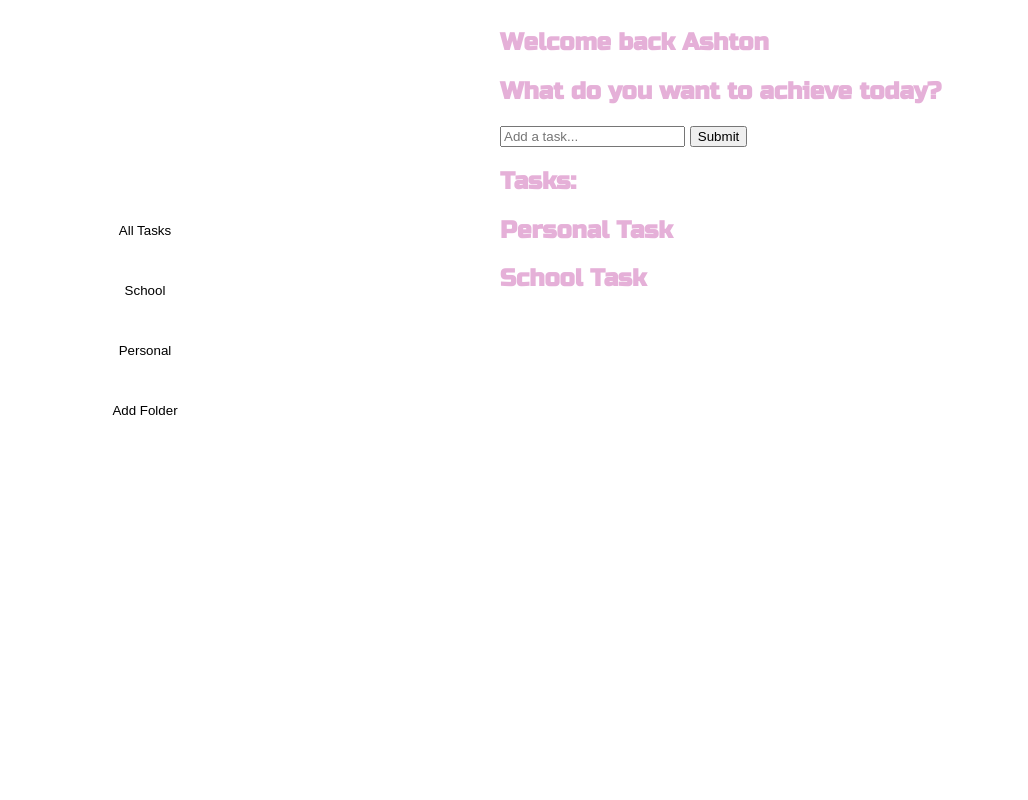
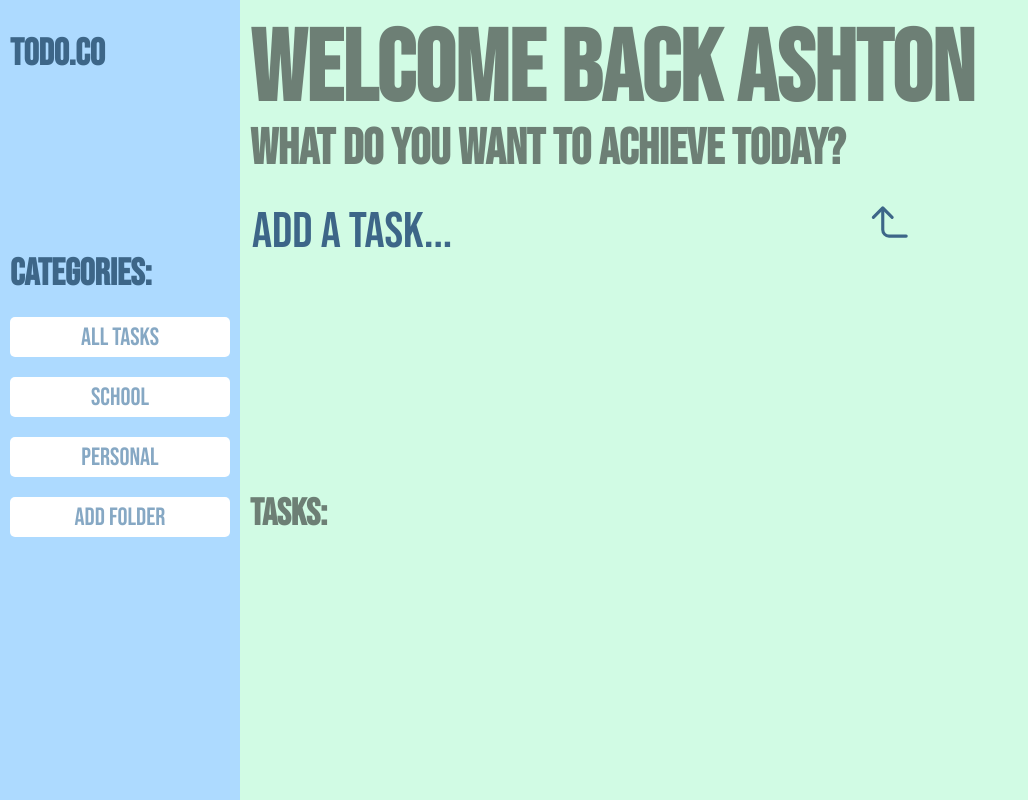
Before and after one commit to avati123/todoapp, a plain HTML site: page code/index.html in a window 1280 px wide. Shown: the whole page, without its empty margins (0-1028 px from the left). Drawn offline with Linux system fonts and the light colour scheme.

Commit message:
Changed layout and design

```diff
--- a/code/index.html
+++ b/code/index.html
@@ -12,25 +12,27 @@
     <h2 id="left-title">Welcome back Ashton</h2>
 
 
-    <h2>What do you want to achieve today?</h2>
+    <h2 id="achieve-today">What do you want to achieve today?</h2>
 
 
 <div class="task-searchbox">
     <input type="type" placeholder="Add a task..."id="task-add"></input>
-    <button id="submit-btn">Submit</button>
+    <button id="submit-btn"><svg stroke="currentColor" fill="currentColor" stroke-width="0" viewBox="0 0 16 16" height="1em" width="1em" xmlns="http://www.w3.org/2000/svg"><path fill-rule="evenodd" d="M2.646 6.854a.5.5 0 00.708 0L6 4.207l2.646 2.647a.5.5 0 10.708-.708l-3-3a.5.5 0 00-.708 0l-3 3a.5.5 0 000 .708z" clip-rule="evenodd"></path><path fill-rule="evenodd" d="M6 3.5a.5.5 0 00-.5.5v6.5A2.5 2.5 0 008 13h5.5a.5.5 0 000-1H8a1.5 1.5 0 01-1.5-1.5V4a.5.5 0 00-.5-.5z" clip-rule="evenodd"></path></svg></button>
 
 </div>
 <div id="tasks-container">
     <h2 id="tasks-title">Tasks:</h2>
-    <h2 id="task2" class="personal">Personal Task</h2>
-    <h2 id="task3" class="school">School Task</h2>
 </div>
 </div>
 <div id="menubar">
+    <h2 id="title">todo.co</h2>
+    <h2 id="cat-title">Categories:</h2>
+    <div id="tags">
     <button id="allTasks" class="folderBtn">All Tasks</button><br>
     <button id="school" class="folderBtn">School</button><br>
     <button id="personal" class ="folderBtn">Personal</button><br>
     <button id="addFolder">Add Folder</button>
+</div>
 </div>
 </div>
 
--- a/code/script.js
+++ b/code/script.js
@@ -49,7 +49,7 @@ addTaskElement = () => {
 allTasksPress.onclick = () =>{
     allTasksPressBtnStatus = "active";
     console.log("allTasksPress Clicked")
-    document.getElementById("allTasks").style.backgroundColor = '#e7e7e7';
+    document.getElementById("allTasks").style.backgroundColor = '#3d6688';
     checkBtnStatus()
 }
 
@@ -57,7 +57,7 @@ allTasksPress.onclick = () =>{
 schoolPress.onclick = () =>{
     schoolPressBtnStatus = "active";
     console.log("schoolPress Clicked")
-    document.getElementById("school").style.backgroundColor = '#e7e7e7';
+    document.getElementById("school").style.backgroundColor = '#3d6688';
     checkBtnStatus()
 }
 
@@ -66,7 +66,7 @@ schoolPress.onclick = () =>{
 personalPress.onclick = () =>{
     personalPressBtnStatus = "active";
     console.log("personalPress Clicked")
-    document.getElementById("personal").style.backgroundColor = '#e7e7e7';
+    document.getElementById("personal").style.backgroundColor = '#3d6688';
     checkBtnStatus()
 }
 
--- a/code/style.css
+++ b/code/style.css
@@ -1,26 +1,96 @@
 @import url('https://fonts.googleapis.com/css2?family=Bebas+Neue&family=Jua&family=Russo+One&display=swap');
 body{
-    background: #ffffff;
-    color: #e5b0d8;
-    font-family: 'Russo One', sans-serif;
+    background: #d1fbe4;
+    color: #6d7f75;
+    font-family: 'Bebas Neue', sans-serif;
+    font-size: 25px;
 }
 
 #e-menubar{
-    position: absolute;
-    left: 500px;
+    position: fixed;
+    left: 250px;
+
 }
 
 #menubar{
-    position: absolute;
-    top: 200px;
-    left:25px;
+    position: fixed;
+    top: 0px;
+    left:0px;
+    background-color: #addaff;
+    color: #3d6688;
+    height: 100%;
 }
 
 #menubar button{
     width: 220px;
     margin: 10px;
+    left: -40px;
     border: 0px solid #ffffff;
     background-color: #ffffff;
     border-radius: 5px;
     height: 40px;
+    color: #86a8c4;
+    font-size: 25px;
+    font-family: 'Bebas Neue', sans-serif;
 }
+
+#tags{
+    position: relative;
+    top: 200px;
+}
+
+#title{
+    position: absolute;
+    left: 10px;
+}
+
+#left-title{
+    position: relative;
+    font-size: 100px;
+    top: -80px;
+}
+
+#achieve-today{
+    position: relative;
+    top: -175px;
+    font-size: 50px;
+}
+
+#cat-title{
+    position: relative;
+    top: 220px;
+    left: 10px;
+}
+
+#task-add{
+    position: relative;
+    top: -200px;
+    width: 600px;
+    height: 50px;
+    background-color: #d1fbe4;
+    border: 0px;
+    color: #3d6688;
+    font-size: 50px;
+    font-family: 'Bebas Neue', sans-serif;
+}
+
+#task-add::placeholder{
+    color: #3d6688;
+    font-size: 50px;
+    font-family: 'Bebas Neue', sans-serif;
+}
+
+#submit-btn{
+    position: relative;
+    top: -200px;
+    left: 0px;
+    color: #3d6688;
+    background: #d1fbe4;
+    border: 0px;
+    font-size: 50px;
+
+}
+
+*:focus {
+    outline: none;
+}
```
Also changed, not shown: 1 other file.
